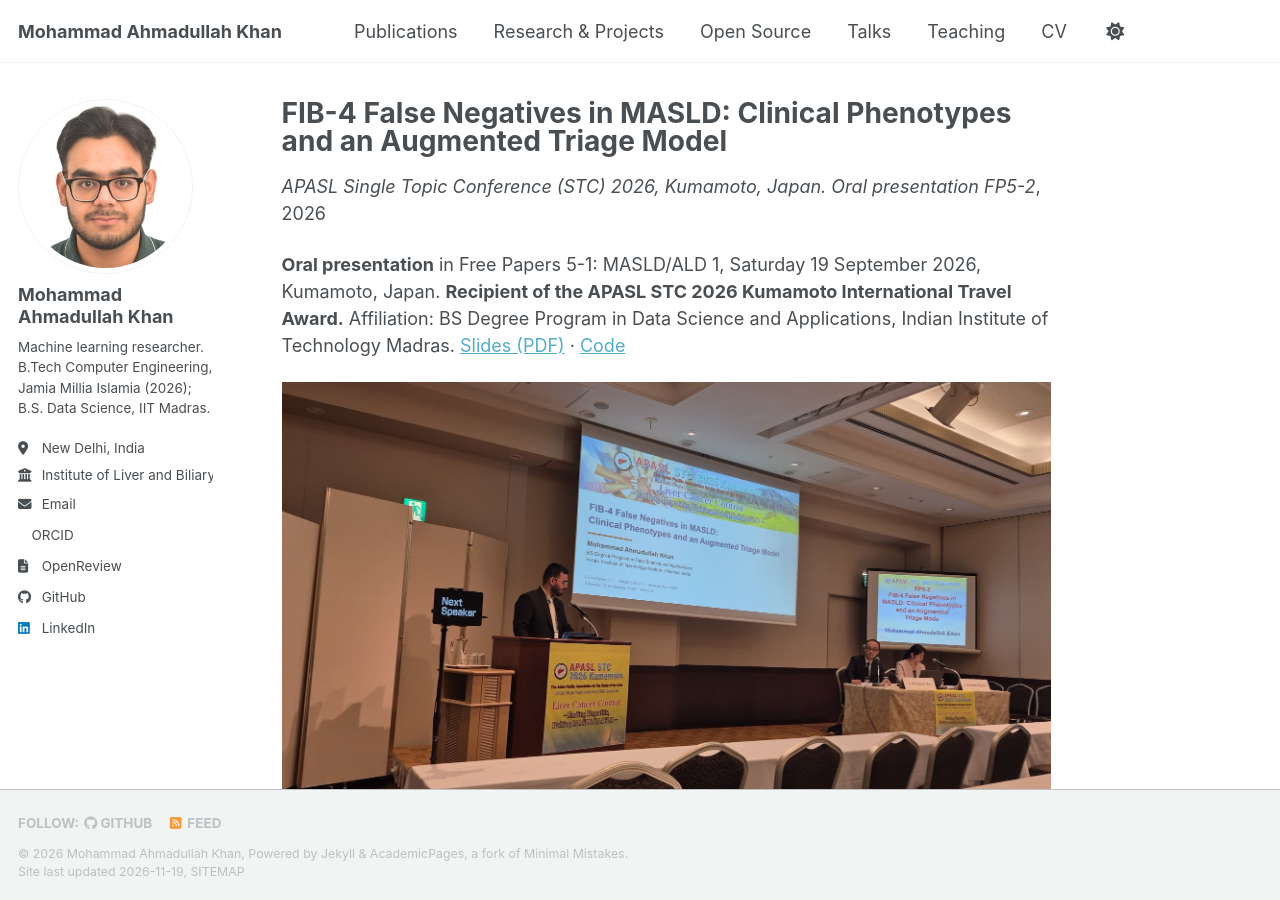
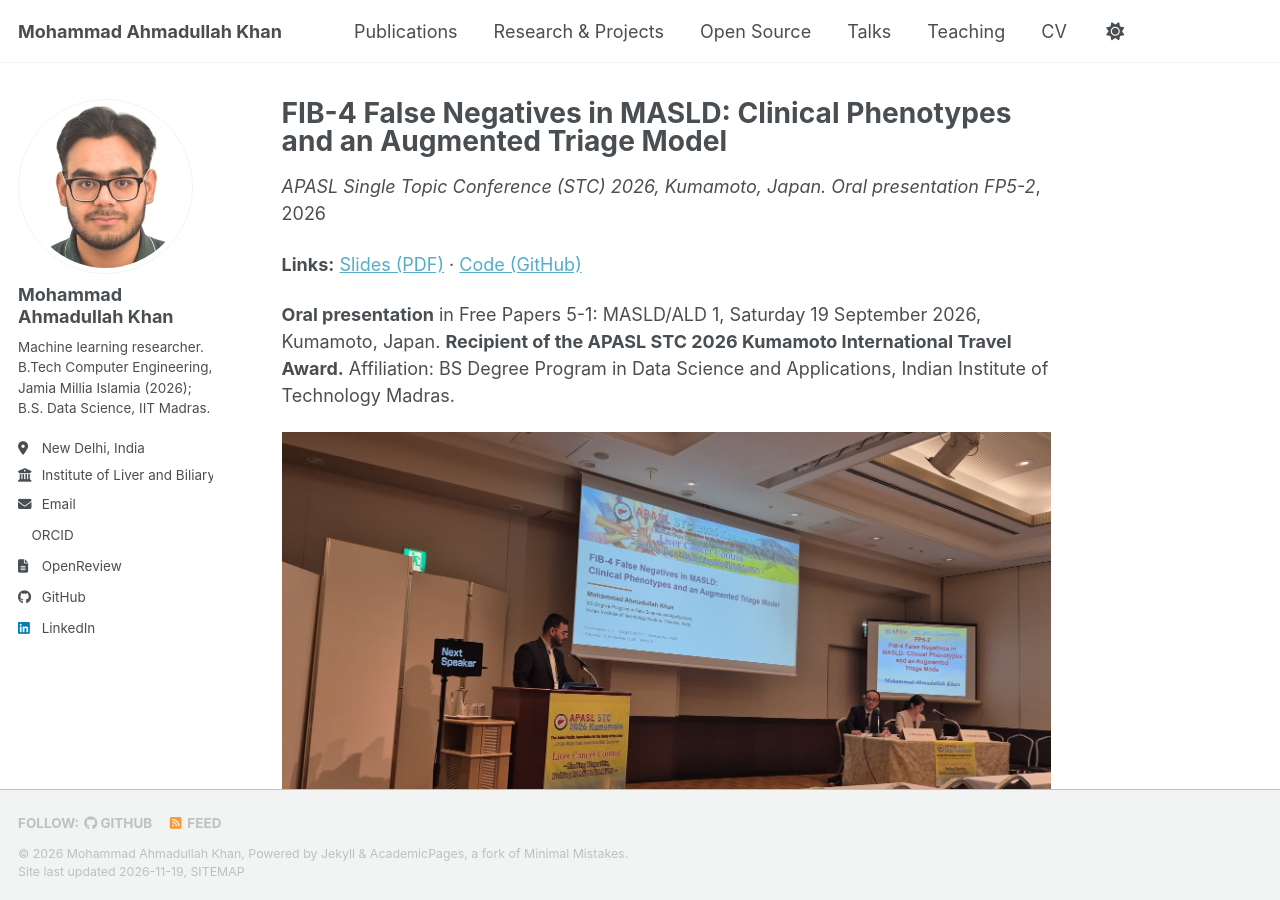
Before and after one commit to MAUK9086/MAUK9086.github.io, a Jekyll site: the page built from _publications/2026-09-fib4-false-negatives-masld.md, in a window 1280 px wide and 900 px high. Built offline with Jekyll 4.4.1, drawn with Linux system fonts in a browser that asks for light colours; a style sheet for code colours, icons or effects is not loaded.

Commit message:
FIB-4 page: slides and code links on their own line at the top; current repo name masld-fib4

```diff
--- a/_publications/2026-09-fib4-false-negatives-masld.md
+++ b/_publications/2026-09-fib4-false-negatives-masld.md
@@ -10,9 +10,10 @@ slidesurl: '/files/APASL_STC2026_FP5-2_slides.pdf'
 citation: 'M. A. Khan. (2026). &quot;FIB-4 False Negatives in MASLD: Clinical Phenotypes and an Augmented Triage Model.&quot; Oral presentation FP5-2 (Abstract No. 10340), <i>APASL Single Topic Conference 2026</i>, Kumamoto, Japan.'
 ---
 
+**Links:** [Slides (PDF)](/files/APASL_STC2026_FP5-2_slides.pdf){:target="_blank" rel="noopener"} · [Code (GitHub)](https://github.com/MAUK9086/masld-fib4){:target="_blank" rel="noopener"}
+
 **Oral presentation** in Free Papers 5-1: MASLD/ALD 1, Saturday 19 September 2026, Kumamoto, Japan. **Recipient of the APASL STC 2026 Kumamoto International Travel Award.**
 Affiliation: BS Degree Program in Data Science and Applications, Indian Institute of Technology Madras.
-[Slides (PDF)](/files/APASL_STC2026_FP5-2_slides.pdf) · [Code](https://github.com/MAUK9086/malsd_fib4)
 
 <img src="/images/apasl-oral-presentation.jpg" alt="Presenting talk FP5-2 at APASL STC 2026 Kumamoto" width="100%">
 
```
